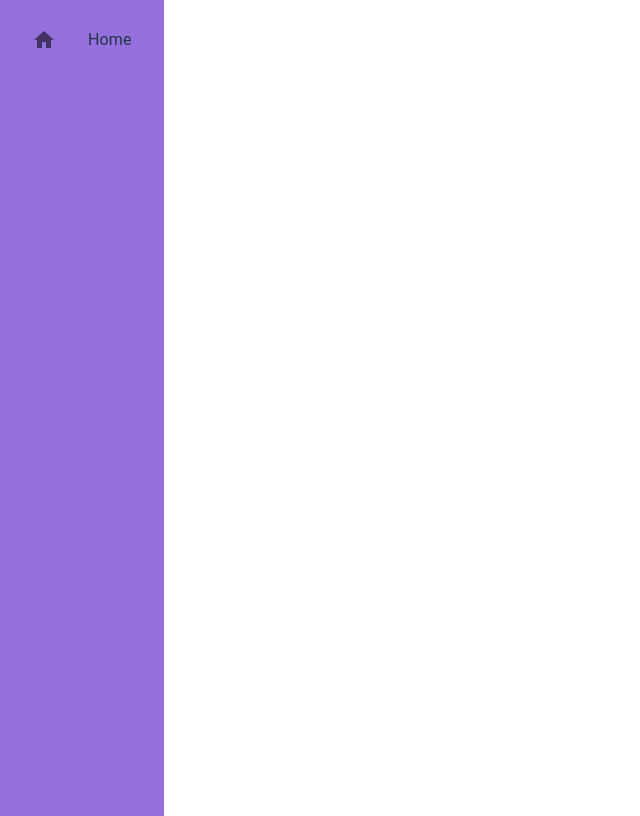
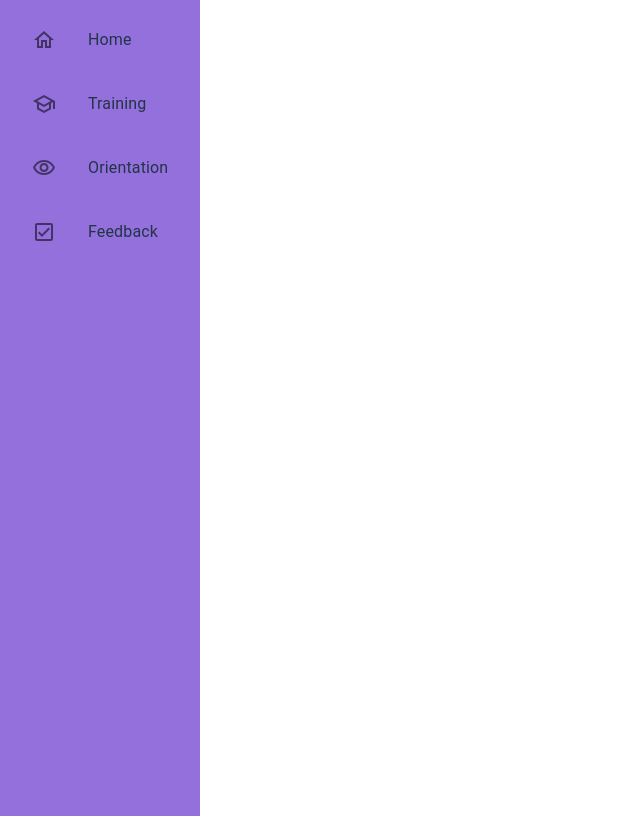
Before and after one commit to noctvrno/ETOS, a React (Vite) app in the folder Etos.Client/: page / in a window 1280 px wide. Shown: the whole page, without its empty margins (0-640 px from the left). Built offline with nearby package versions, Linux system fonts and the light colour scheme.

Commit message:
Create NavBarItem component. Add more placeholder NavBar items.

```diff
--- a/Etos.Client/src/components/NavBar.jsx
+++ b/Etos.Client/src/components/NavBar.jsx
@@ -1,22 +1,30 @@
 import './NavBar.css';
+import NavBarItem from './NavBarItem'
 import List from '@mui/material/List';
-import ListItem from '@mui/material/ListItem';
-import ListItemButton from '@mui/material/ListItemButton';
-import ListItemIcon from '@mui/material/ListItemIcon';
-import ListItemText from '@mui/material/ListItemText';
-import HomeIcon from '@mui/icons-material/Home';
+import HomeOutlinedIcon from '@mui/icons-material/HomeOutlined';
+import SchoolOutlinedIcon from '@mui/icons-material/SchoolOutlined';
+import CheckBoxOutlinedIcon from '@mui/icons-material/CheckBoxOutlined';
+import VisibilityOutlinedIcon from '@mui/icons-material/VisibilityOutlined';
 
 export default function NavBar() {
     return (
         <List className='nav-bar'>
-            <ListItem>
-                <ListItemButton>
-                    <ListItemIcon>
-                        <HomeIcon />
-                    </ListItemIcon>
-                    <ListItemText primary="Home" />
-                </ListItemButton>
-            </ListItem>
+            <NavBarItem
+                name={"Home"}
+                icon={<HomeOutlinedIcon />}
+            />
+            <NavBarItem
+                name={"Training"}
+                icon={<SchoolOutlinedIcon />}
+            />
+            <NavBarItem
+                name={"Orientation"}
+                icon={<VisibilityOutlinedIcon />}
+            />
+            <NavBarItem
+                name={"Feedback"}
+                icon={<CheckBoxOutlinedIcon />}
+            />
         </List>
     );
 }
--- /dev/null
+++ b/Etos.Client/src/components/NavBarItem.jsx
@@ -0,0 +1,17 @@
+import ListItem from '@mui/material/ListItem';
+import ListItemButton from '@mui/material/ListItemButton';
+import ListItemIcon from '@mui/material/ListItemIcon';
+import ListItemText from '@mui/material/ListItemText';
+
+export default function NavBar({icon, name}) {
+    return (
+        <ListItem>
+            <ListItemButton>
+                <ListItemIcon>
+                    {icon}
+                </ListItemIcon>
+                <ListItemText primary={name} />
+            </ListItemButton>
+        </ListItem>
+    );
+}
```
